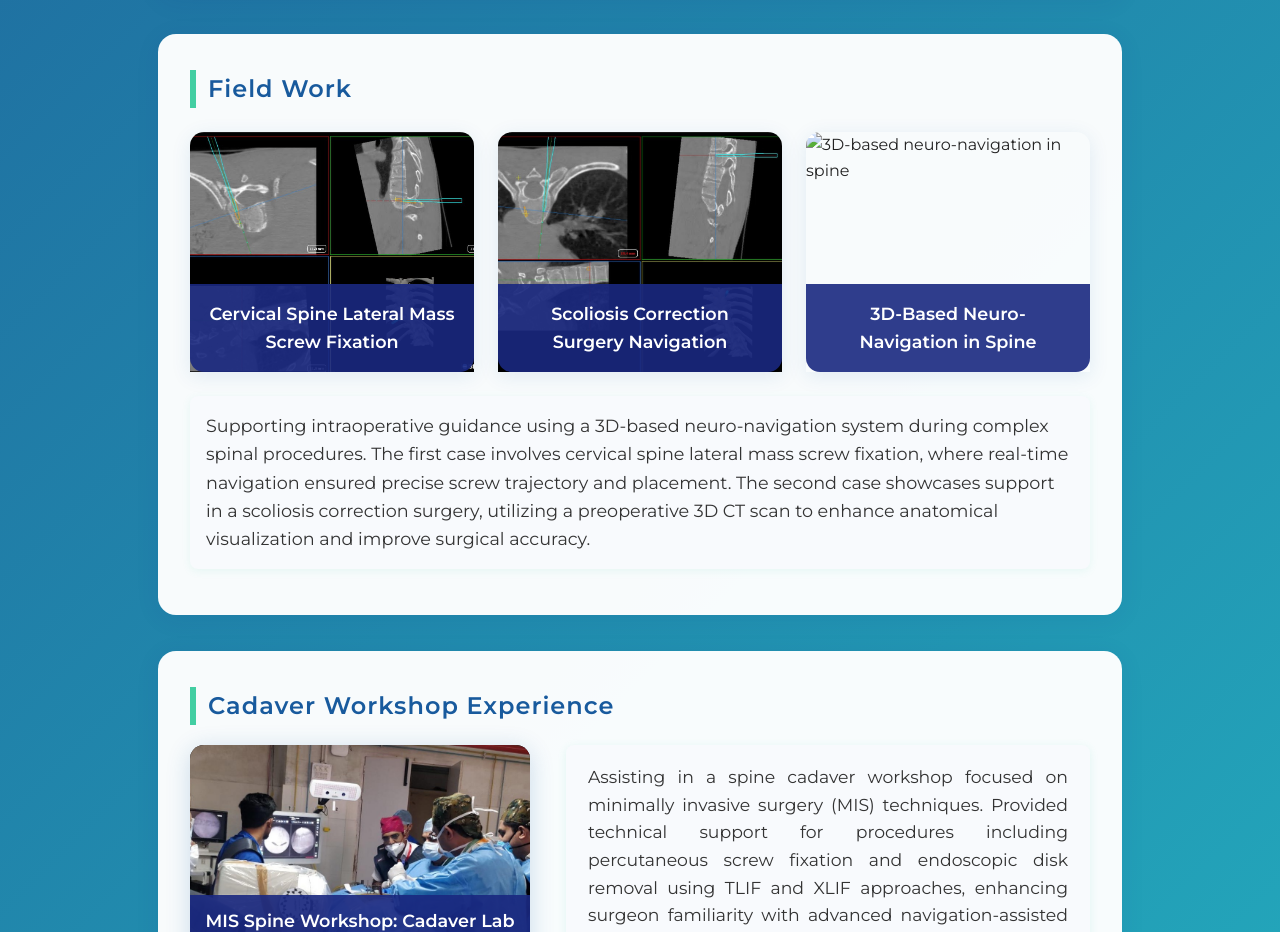
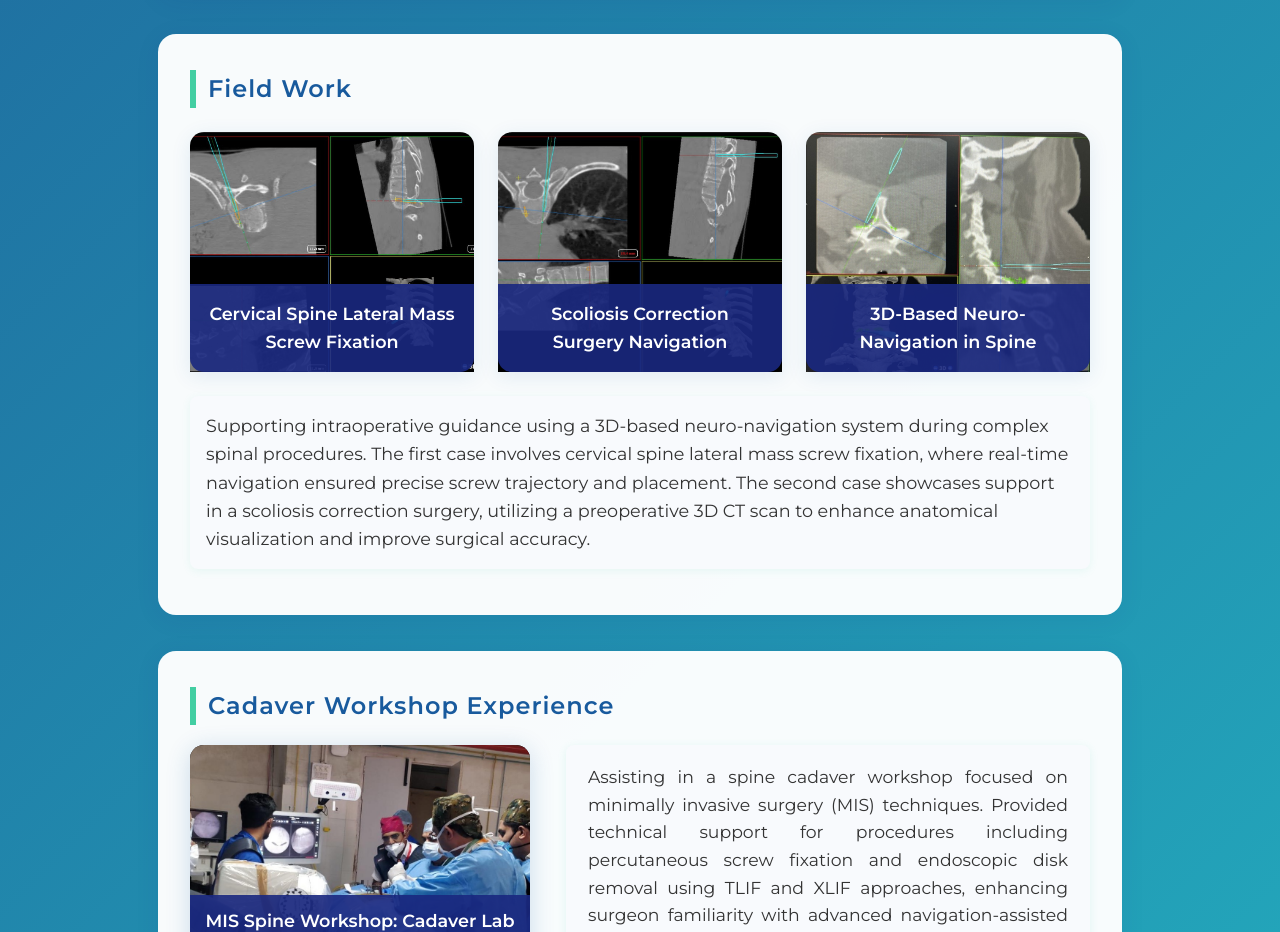
Before and after one commit to karan323/Karan__Portfolio, a plain HTML site: page index.html in a window 1280 px wide. Shown: the part 3240-4172 px from the top of the page. Drawn offline with Linux system fonts and the light colour scheme.

Commit message:
Update and rename KARAN_Portfolio.html to index.html

```diff
--- a/KARAN_Portfolio.html
+++ b/index.html
@@ -706,7 +706,7 @@
 </div>
 <div class="fw-card">
   <div class="fw-image-container">
-    <img alt="3D-based neuro-navigation in spine" src="4.jpg"/>
+    <img alt="3D-based neuro-navigation in spine" src="K.png"/>
   </div>
   <div class="fw-caption">3D-Based Neuro-Navigation in Spine</div>
 </div>
```
